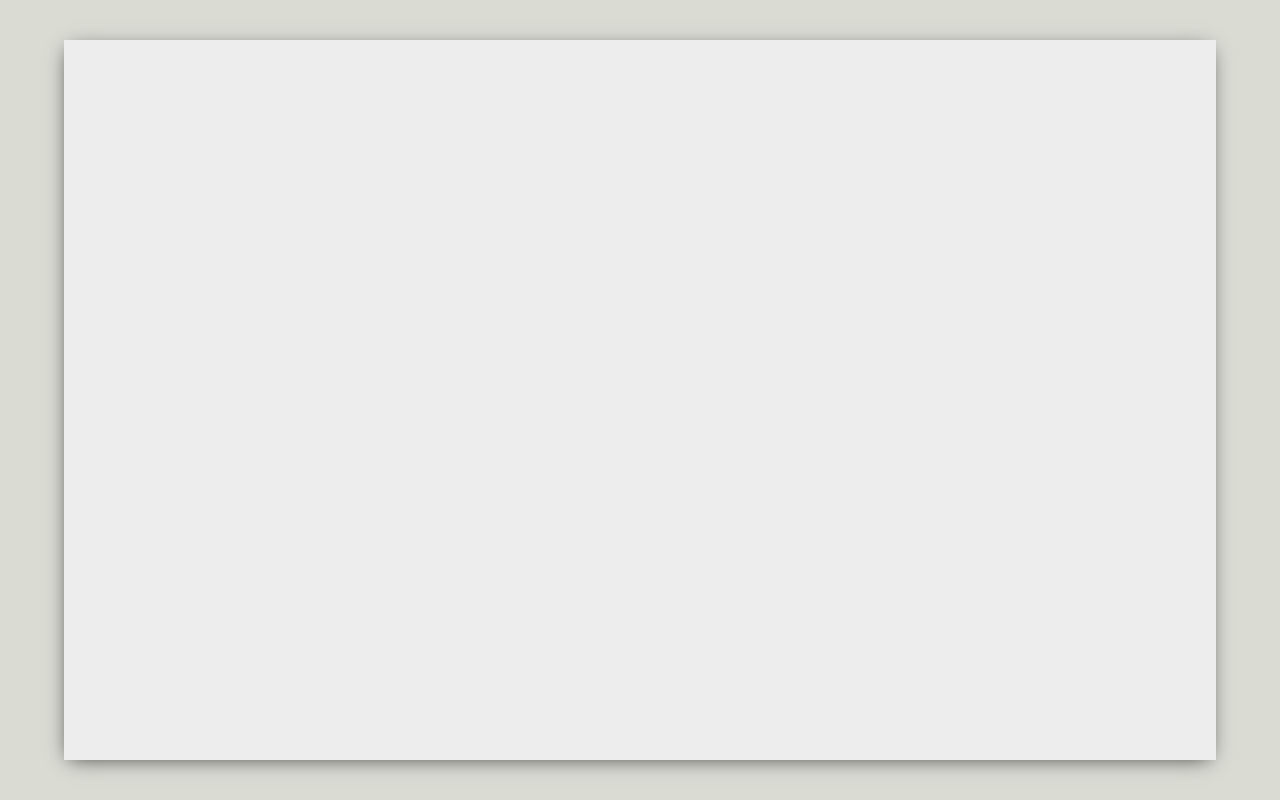
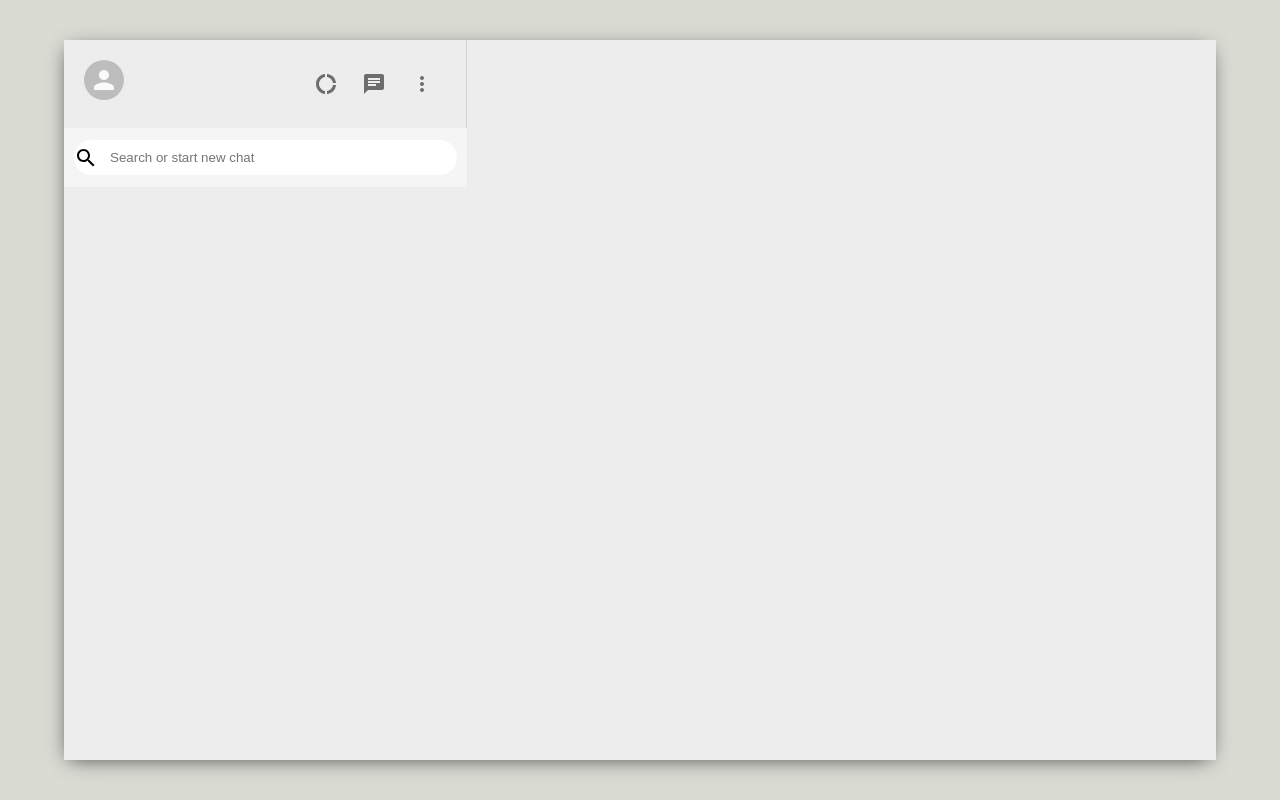
Before and after one commit to rohan-singh987/chat-app-2.0, a React (Create React App) app: page / in a window 1280 px wide. Built offline with nearby package versions, Linux system fonts and the light colour scheme; the HTML template or start-up script is replaced by a standard one.

Commit message:
changes in sidebar

```diff
--- a/package.json
+++ b/package.json
@@ -3,6 +3,8 @@
   "version": "0.1.0",
   "private": true,
   "dependencies": {
+    "@material-ui/core": "^4.12.3",
+    "@material-ui/icons": "^4.11.2",
     "@testing-library/jest-dom": "^5.11.4",
     "@testing-library/react": "^11.1.0",
     "@testing-library/user-event": "^12.1.10",
--- a/public/index.html
+++ b/public/index.html
@@ -10,34 +10,11 @@
       content="Web site created using create-react-app"
     />
     <link rel="apple-touch-icon" href="%PUBLIC_URL%/logo192.png" />
-    <!--
-      manifest.json provides metadata used when your web app is installed on a
-      user's mobile device or desktop. See https://developers.google.com/web/fundamentals/web-app-manifest/
-    -->
+
     <link rel="manifest" href="%PUBLIC_URL%/manifest.json" />
-    <!--
-      Notice the use of %PUBLIC_URL% in the tags above.
-      It will be replaced with the URL of the `public` folder during the build.
-      Only files inside the `public` folder can be referenced from the HTML.
-
-      Unlike "/favicon.ico" or "favicon.ico", "%PUBLIC_URL%/favicon.ico" will
-      work correctly both with client-side routing and a non-root public URL.
-      Learn how to configure a non-root public URL by running `npm run build`.
-    -->
     <title>React App</title>
   </head>
   <body>
-    <noscript>You need to enable JavaScript to run this app.</noscript>
     <div id="root"></div>
-    <!--
-      This HTML file is a template.
-      If you open it directly in the browser, you will see an empty page.
 
-      You can add webfonts, meta tags, or analytics to this file.
-      The build step will place the bundled scripts into the <body> tag.
-
-      To begin the development, run `npm start` or `yarn start`.
-      To create a production bundle, use `npm run build` or `yarn build`.
-    -->
-  </body>
 </html>
--- a/src/components/Sidebar.css
+++ b/src/components/Sidebar.css
@@ -0,0 +1,49 @@
+.sidebar{
+    display: flex;
+    flex-direction: column;
+    flex: 0.35;
+
+}
+
+.sidebar__search{
+    display: flex;
+    align-items: center;
+    background-color: whitesmoke;
+    padding: 10px;
+    height: 39px;
+}
+
+.sidebar__search__container{
+    display: flex;
+    align-items: center;
+    background-color: white ;
+    width: 100%;
+    height: 35px;
+    border-radius: 20px;
+
+}
+
+.sidebar__search__container > input{
+    border: none;
+    margin-left: 10px;
+}
+
+.sidebar__header{
+    display: flex;
+    justify-content: space-between;
+    padding: 20px;
+    border-right: 1px solid lightgray;
+
+}
+
+.sidebar__headerRight{
+    display: flex;
+    align-items: center;
+    justify-content: space-between;
+    min-width: 10vw ;
+}
+
+.sidebar__headerRight > .MuiSvgIcon-root{
+    margin-right: 2vw ;
+    font-size: 24px !important;
+}
--- a/src/components/Sidebar.jsx
+++ b/src/components/Sidebar.jsx
@@ -1,3 +1,5 @@
+import { Avatar, IconButton } from '@material-ui/core'
+import { Chat, DonutLarge, MoreVert, SearchOutlined } from '@material-ui/icons'
 import React from 'react'
 import "./Sidebar.css"
 
@@ -5,11 +7,30 @@
     return (
         <div className="sidebar">
             <div className="sidebar__header">
+                <Avatar/>
 
+                <div className="sidebar__headerRight">
+                    <IconButton>
+                        <DonutLarge/>
+                    </IconButton>
+
+                    <IconButton>
+                         <Chat/>
+                    </IconButton>
+
+                    <IconButton>
+                        <MoreVert/>
+                    </IconButton>
+                </div>
             </div>
 
+
+
             <div className="sidebar__search">
-
+                <div className="sidebar__search__container">
+                    <SearchOutlined/>
+                    <input placeholder="Search or start new chat" type="text"/>
+                </div>
             </div>
 
             <div className="sidebar__chats">
```
Also changed, not shown: 1 other file (tests, documents, lock files or other folders).
